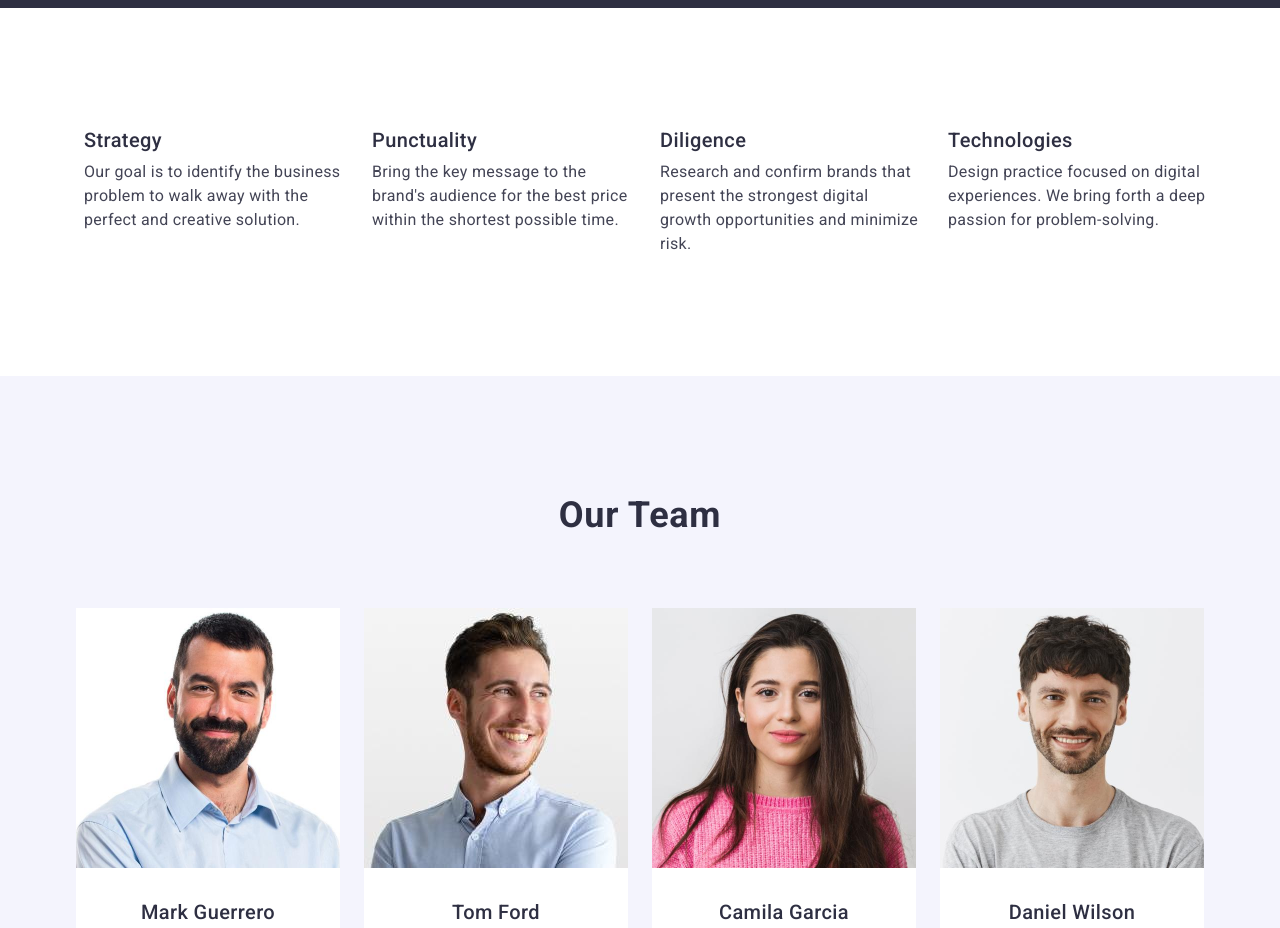
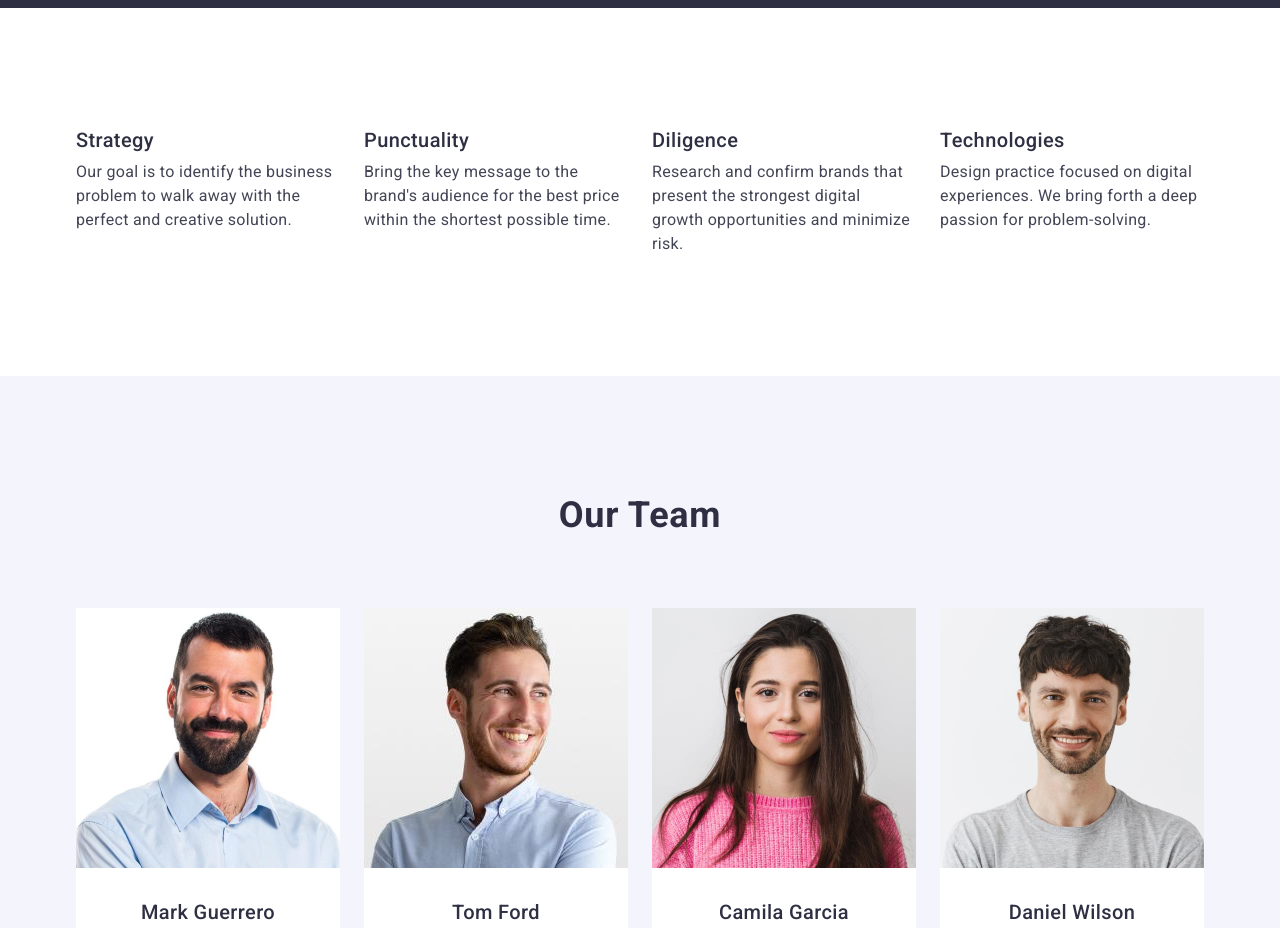
Before and after one commit to HannaOs-GOIT/goit-markup-hw-03, a plain HTML site: page index.html in a window 1280 px wide. Shown: the part 860-1788 px from the top of the page. Drawn offline with nearby package versions, Linux system fonts and the light colour scheme.

Commit message:
add index file

```diff
--- a/css/styles.css
+++ b/css/styles.css
@@ -181,13 +181,6 @@ padding: 120px 0;
 }
 
 
-
-.container-narrow {
-    width: 1158px;
-    margin: 0 8px;
-
-}
-
 .feature-list {
     display: flex;
     gap: 24px;
--- a/index.html
+++ b/index.html
@@ -49,8 +49,7 @@
       <section class="feature">
 
 <div class="container ">
-  <div class="container-narrow">
-  <h2 class="visually-hidden">Principles of our work</h2>
+    <h2 class="visually-hidden">Principles of our work</h2>
         <ul class="feature-list">
           <li class="feature-list-item">
             <h3 class="feature-title">Strategy</h3>
@@ -82,7 +81,6 @@
           </li>
         </ul>
   </div>
-</div>
       </section>
 
       <section class="team">
```
